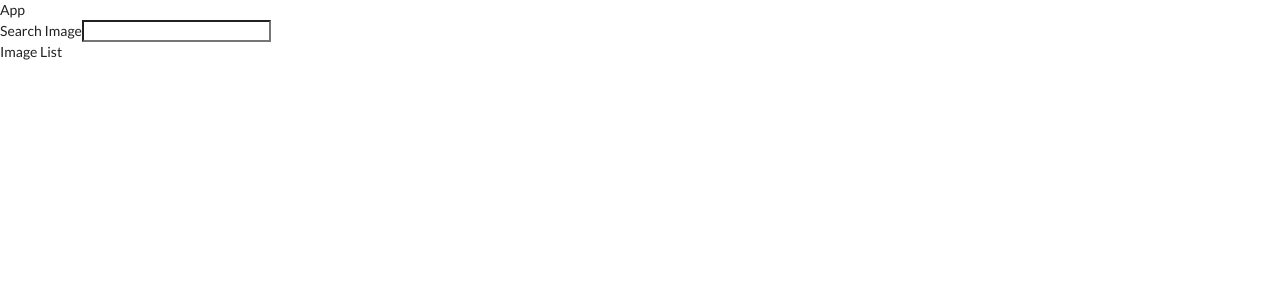
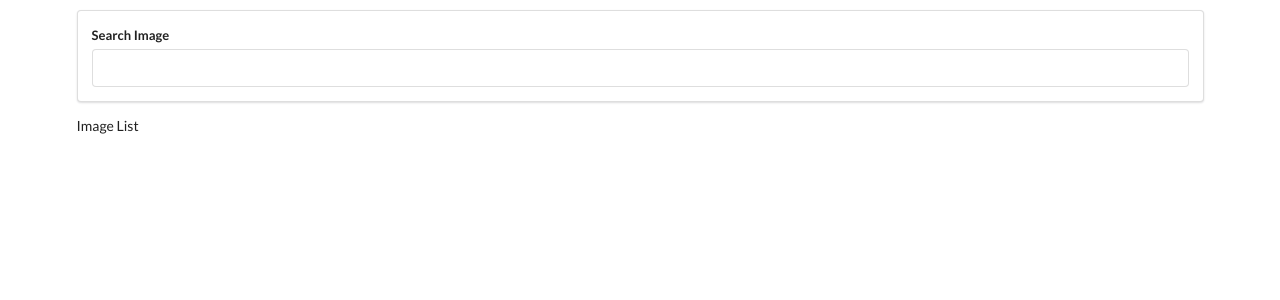
Before and after one commit to tatjama/react-pics, a React (Create React App) app: page / in a window 1280 px wide. Shown: the top 300 px of the page. Built offline with nearby package versions, Linux system fonts and the light colour scheme.

Commit message:
Doing some style

```diff
--- a/src/components/App.js
+++ b/src/components/App.js
@@ -4,8 +4,8 @@ import ImageList from './ImageList';
 
 const App = ()=>{
     return(
-        <div>
-            App
+        <div style = {{marginTop: "10px"}} className = "ui container">
+
             <SearchBar/>
             <ImageList/>
         </div>
--- a/src/components/SearchBar.js
+++ b/src/components/SearchBar.js
@@ -2,9 +2,9 @@ import React from 'react';
 
 const SearchBar=()=>{
     return(
-        <div>
-            <form>
-                <div>
+        <div className = "ui segment">
+            <form className = "ui form">
+                <div className = "field">
                     <label>Search Image</label>
                     <input type ="text"/>
                 </div>
```
